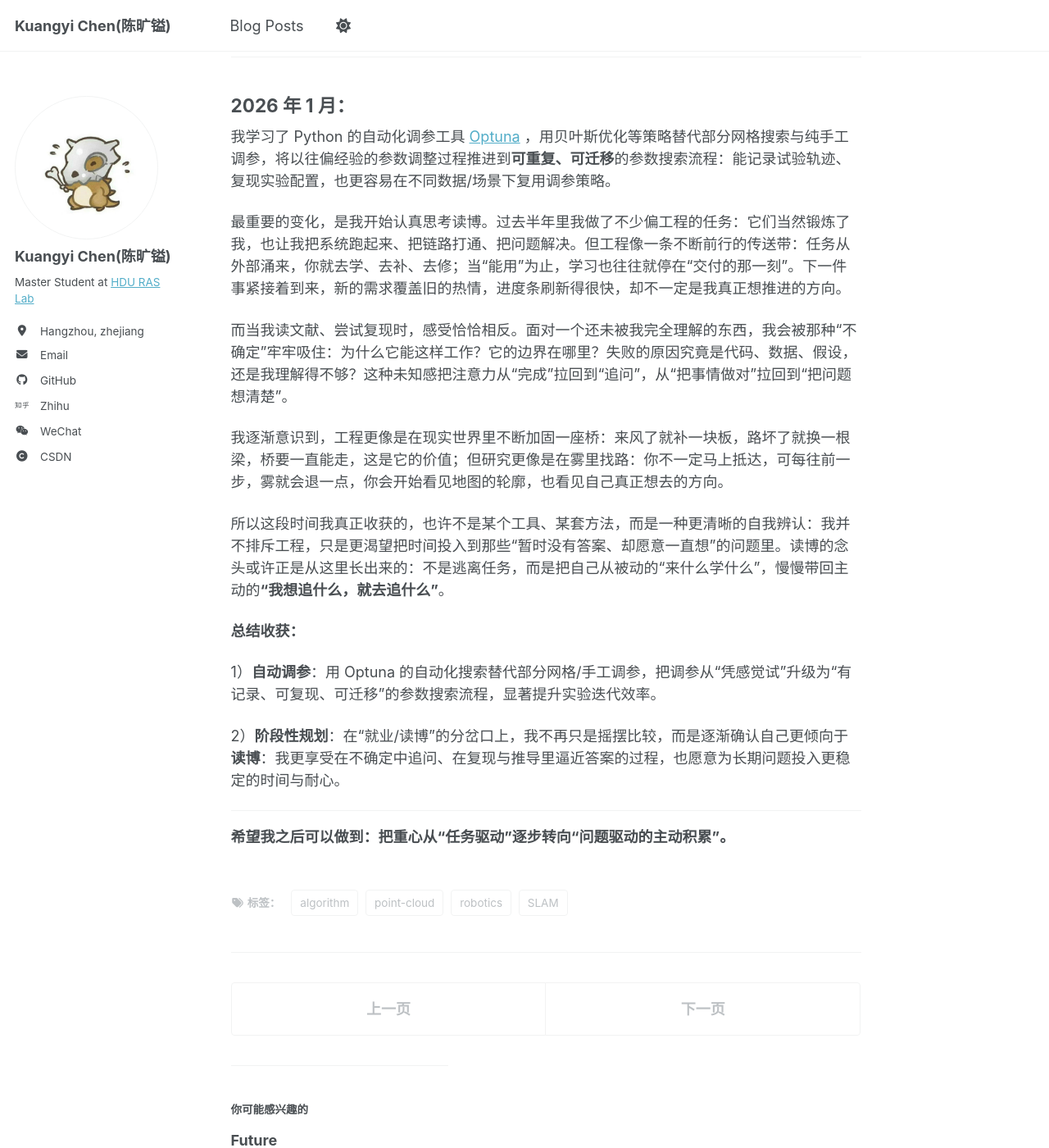
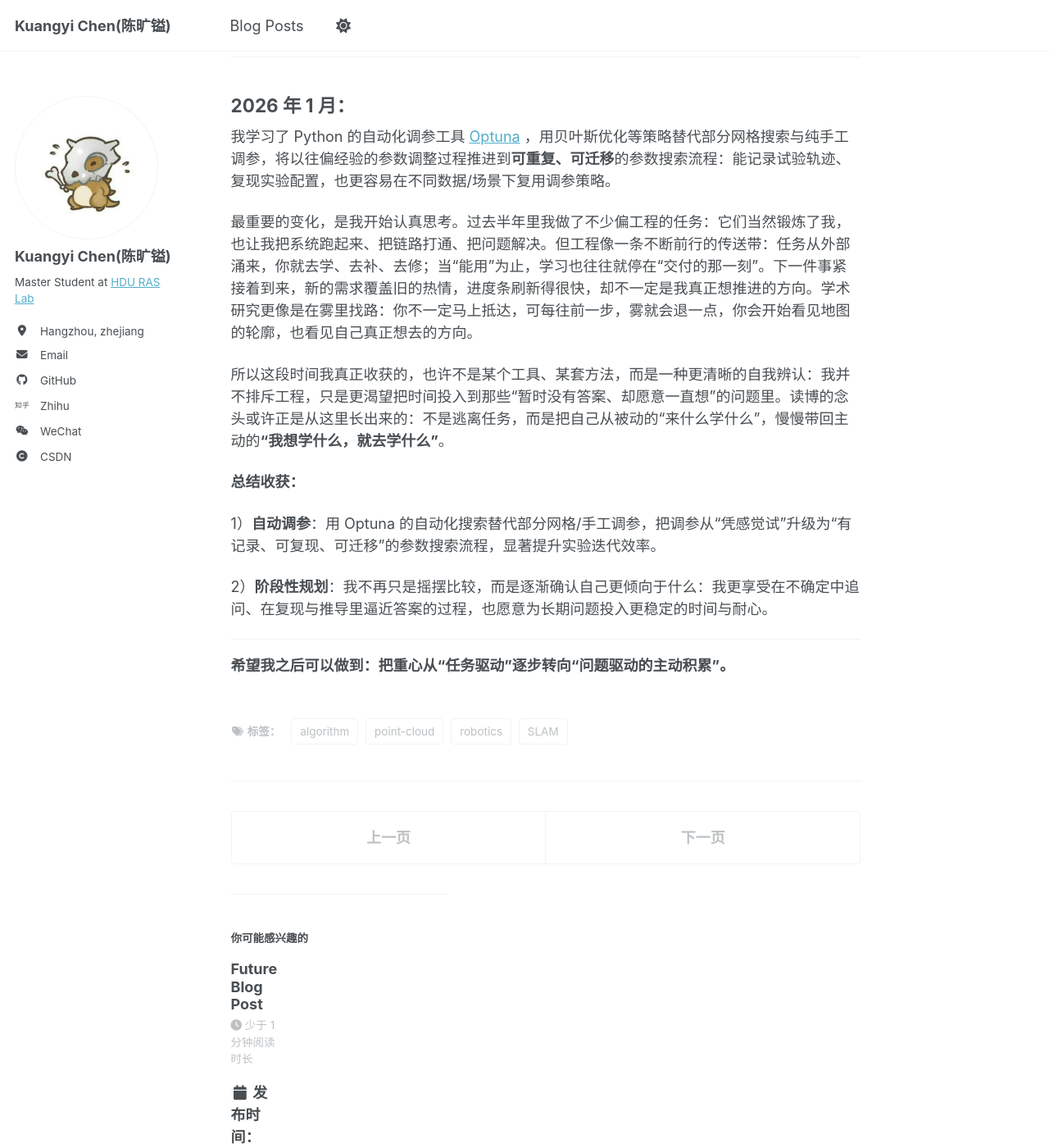
Before and after one commit to ckyFi9zero/ckyFi9zero.github.io, a Jekyll site: the page built from _posts/2026-03-02-blog-post-1.md, in a window 1280 px wide and 1400 px high, scrolled down 5459 px. Shown: the whole window at 82% size. Built offline with Jekyll 4.4.1, drawn with Linux system fonts in a browser that asks for light colours; a script bundle is joined from its source files by our own code; library files that are not in the unit come from our copies; some of the changed text lies outside the part shown.

Commit message:
致我的研一上

```diff
--- a/_posts/2026-03-02-blog-post-1.md
+++ b/_posts/2026-03-02-blog-post-1.md
@@ -131,19 +131,15 @@ publish: true
 
 我学习了 Python 的自动化调参工具 [Optuna](https://optuna.org/) ，用贝叶斯优化等策略替代部分网格搜索与纯手工调参，将以往偏经验的参数调整过程推进到**可重复、可迁移**的参数搜索流程：能记录试验轨迹、复现实验配置，也更容易在不同数据/场景下复用调参策略。
 
-最重要的变化，是我开始认真思考读博。过去半年里我做了不少偏工程的任务：它们当然锻炼了我，也让我把系统跑起来、把链路打通、把问题解决。但工程像一条不断前行的传送带：任务从外部涌来，你就去学、去补、去修；当“能用”为止，学习也往往就停在“交付的那一刻”。下一件事紧接着到来，新的需求覆盖旧的热情，进度条刷新得很快，却不一定是我真正想推进的方向。
+最重要的变化，是我开始认真思考。过去半年里我做了不少偏工程的任务：它们当然锻炼了我，也让我把系统跑起来、把链路打通、把问题解决。但工程像一条不断前行的传送带：任务从外部涌来，你就去学、去补、去修；当“能用”为止，学习也往往就停在“交付的那一刻”。下一件事紧接着到来，新的需求覆盖旧的热情，进度条刷新得很快，却不一定是我真正想推进的方向。学术研究更像是在雾里找路：你不一定马上抵达，可每往前一步，雾就会退一点，你会开始看见地图的轮廓，也看见自己真正想去的方向。
 
-而当我读文献、尝试复现时，感受恰恰相反。面对一个还未被我完全理解的东西，我会被那种“不确定”牢牢吸住：为什么它能这样工作？它的边界在哪里？失败的原因究竟是代码、数据、假设，还是我理解得不够？这种未知感把注意力从“完成”拉回到“追问”，从“把事情做对”拉回到“把问题想清楚”。
-
-我逐渐意识到，工程更像是在现实世界里不断加固一座桥：来风了就补一块板，路坏了就换一根梁，桥要一直能走，这是它的价值；但研究更像是在雾里找路：你不一定马上抵达，可每往前一步，雾就会退一点，你会开始看见地图的轮廓，也看见自己真正想去的方向。
-
-所以这段时间我真正收获的，也许不是某个工具、某套方法，而是一种更清晰的自我辨认：我并不排斥工程，只是更渴望把时间投入到那些“暂时没有答案、却愿意一直想”的问题里。读博的念头或许正是从这里长出来的：不是逃离任务，而是把自己从被动的“来什么学什么”，慢慢带回主动的**“我想追什么，就去追什么”**。
+所以这段时间我真正收获的，也许不是某个工具、某套方法，而是一种更清晰的自我辨认：我并不排斥工程，只是更渴望把时间投入到那些“暂时没有答案、却愿意一直想”的问题里。读博的念头或许正是从这里长出来的：不是逃离任务，而是把自己从被动的“来什么学什么”，慢慢带回主动的**“我想学什么，就去学什么”**。
 
 **总结收获：**
 
 1）**自动调参**：用 Optuna 的自动化搜索替代部分网格/手工调参，把调参从“凭感觉试”升级为“有记录、可复现、可迁移”的参数搜索流程，显著提升实验迭代效率。
 
-2）**阶段性规划**：在“就业/读博”的分岔口上，我不再只是摇摆比较，而是逐渐确认自己更倾向于**读博**：我更享受在不确定中追问、在复现与推导里逼近答案的过程，也愿意为长期问题投入更稳定的时间与耐心。
+2）**阶段性规划**：我不再只是摇摆比较，而是逐渐确认自己更倾向于什么：我更享受在不确定中追问、在复现与推导里逼近答案的过程，也愿意为长期问题投入更稳定的时间与耐心。
 
 ---
 
```
Also changed, not shown: other parts of _posts/2026-03-02-blog-post-1.md (+1 -1 lines).
